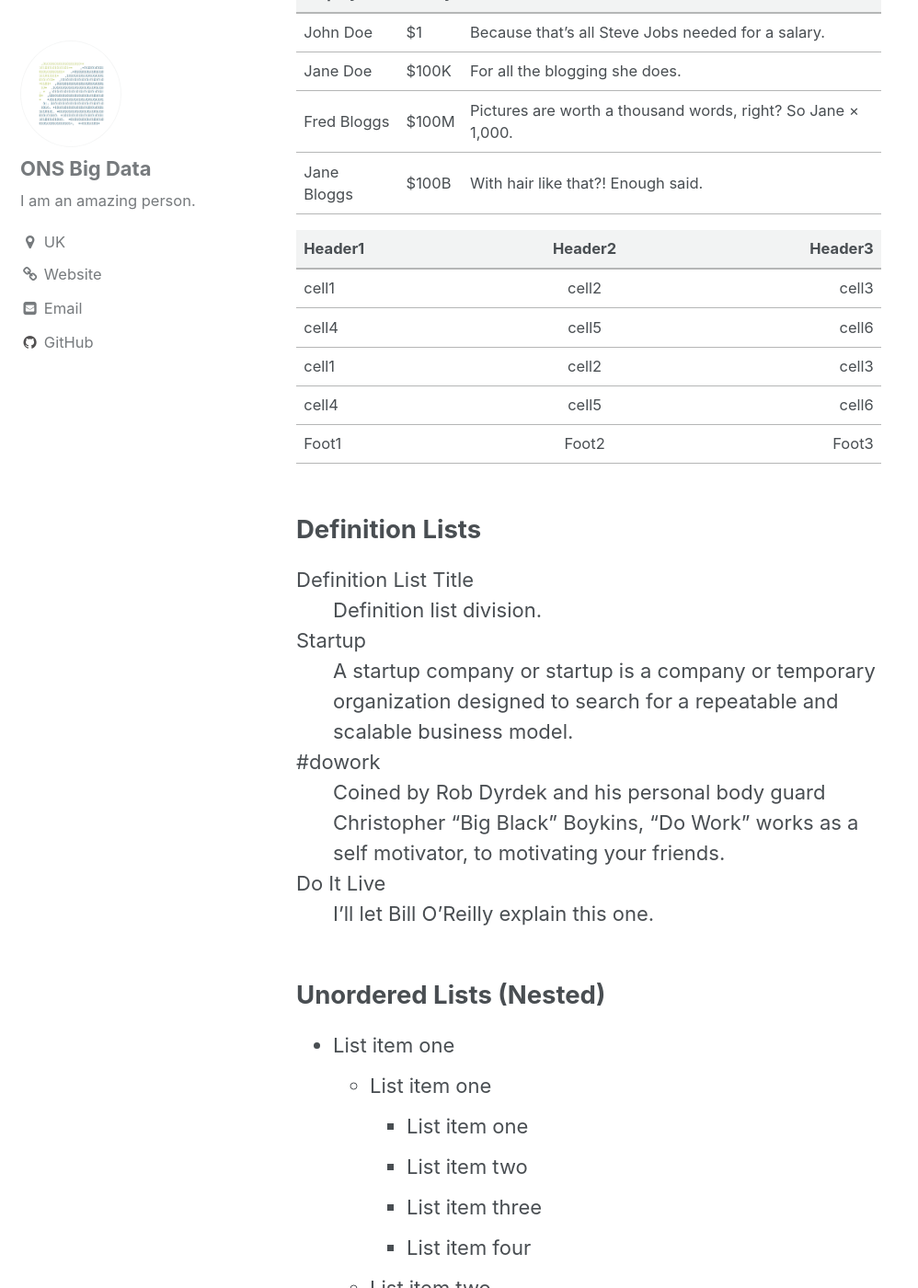
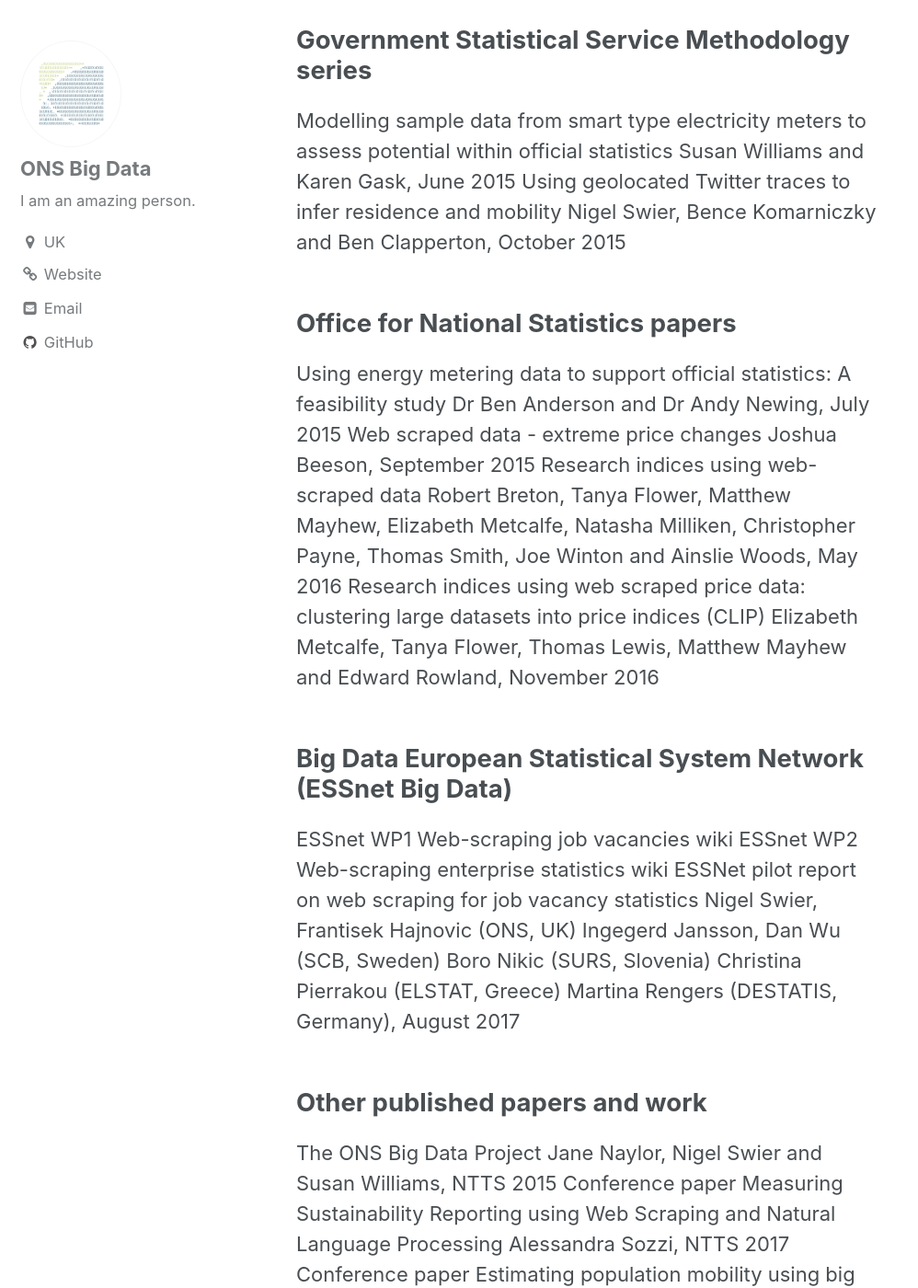
Before and after one commit to ONSBigData/ONSBigData.github.io, a Jekyll site: the page built from _pages/publications.md, in a window 1280 px wide and 1400 px high, scrolled down 1424 px. Shown: the whole window at 92% size, without its empty margins (0-998 px from the left). Built offline with Jekyll 4.4.1, drawn with Linux system fonts in a browser that asks for light colours; some of the changed text lies outside the part shown.

Commit message:
Update publications content

````diff
--- a/_pages/publications.md
+++ b/_pages/publications.md
@@ -1,22 +1,10 @@
 ---
-title: "Archive Layout with Content"
+title: "Published work"
 layout: archive
 permalink: /publications/
 ---
 
 A variety of common markup showing how the theme styles them.
-
-# Header one
-
-## Header two
-
-### Header three
-
-#### Header four
-
-##### Header five
-
-###### Header six
 
 ## Blockquotes
 
@@ -31,187 +19,46 @@
 <cite>Steve Jobs</cite> --- Apple Worldwide Developers' Conference, 1997
 {: .small}
 
-## Tables
+### Methodology working papers
+[Use of satellite imagery to identify caravans]() Iva Spakulova, Forthcoming
+[Opencellid]() Alessandra Sozzi and Susan Williams, Forthcoming
+[Identifying caravan homes in Zoopla data](), Karen Gask, June 2017
+[Statistical uses for mobile phone data - literature review](), Susan Williams, 2017
+Comparing counts of electricity meters and addresses by postcode in England and Wales Alessandra Sozzi, May 2016
+Analysing low electricity consumption using DECC data Karen Gask and Susan Williams, October 2015
+Comparing travel flows between 2011 Census and Oyster card data Karen Gask and Susan Williams, June 2015
+ONS Innovation Laboratories Owen Abbott, December 2014
 
-| Employee         | Salary |                                                              |
-| --------         | ------ | ------------------------------------------------------------ |
-| [John Doe](#)    | $1     | Because that's all Steve Jobs needed for a salary.           |
-| [Jane Doe](#)    | $100K  | For all the blogging she does.                               |
-| [Fred Bloggs](#) | $100M  | Pictures are worth a thousand words, right? So Jane × 1,000. |
-| [Jane Bloggs](#) | $100B  | With hair like that?! Enough said.                           |
 
-| Header1 | Header2 | Header3 |
-|:--------|:-------:|--------:|
-| cell1   | cell2   | cell3   |
-| cell4   | cell5   | cell6   |
-|-----------------------------|
-| cell1   | cell2   | cell3   |
-| cell4   | cell5   | cell6   |
-|=============================|
-| Foot1   | Foot2   | Foot3   |
+## Government Statistical Service Methodology series
+Modelling sample data from smart type electricity meters to assess potential within official statistics Susan Williams and Karen Gask, June 2015
+Using geolocated Twitter traces to infer residence and mobility Nigel Swier, Bence Komarniczky and Ben Clapperton, October 2015
 
-## Definition Lists
+## Office for National Statistics papers
+Using energy metering data to support official statistics: A feasibility study Dr Ben Anderson and Dr Andy Newing, July 2015
+Web scraped data - extreme price changes Joshua Beeson, September 2015
+Research indices using web-scraped data Robert Breton, Tanya Flower, Matthew Mayhew, Elizabeth Metcalfe, Natasha Milliken, Christopher Payne, Thomas Smith, Joe Winton and Ainslie Woods, May 2016
+Research indices using web scraped price data: clustering large datasets into price indices (CLIP) Elizabeth Metcalfe, Tanya Flower, Thomas Lewis, Matthew Mayhew and Edward Rowland, November 2016
 
-Definition List Title
-:   Definition list division.
+## Big Data European Statistical System Network (ESSnet Big Data)
+ESSnet WP1 Web-scraping job vacancies wiki
+ESSnet WP2 Web-scraping enterprise statistics wiki
+ESSNet pilot report on web scraping for job vacancy statistics Nigel Swier, Frantisek Hajnovic (ONS, UK) Ingegerd Jansson, Dan Wu (SCB, Sweden) Boro Nikic (SURS, Slovenia) Christina Pierrakou (ELSTAT, Greece) Martina Rengers (DESTATIS, Germany), August 2017
 
-Startup
-:   A startup company or startup is a company or temporary organization designed to search for a repeatable and scalable business model.
+## Other published papers and work
+The ONS Big Data Project Jane Naylor, Nigel Swier and Susan Williams, NTTS 2015 Conference paper
+Measuring Sustainability Reporting using Web Scraping and Natural Language Processing Alessandra Sozzi, NTTS 2017 Conference paper
+Estimating population mobility using big data sources - the benefits and the challenges. Jane Naylor, Nigel Swier and Susan Williams, Paper presented at IAOS 2016, Forthcoming
+Blending Data Science and statistics across government. Owen Abbott, Philip Lee, Matthew Upson, Matthew Gregory and Dawn Duhaney, Paper presented at 2017 Statistical Data Science conference, Forthcoming
+How should web scraping be organised for official statistics? Nigel Swier, Paper presented at ISI 2017 conference, Forthcoming
 
-#dowork
-:   Coined by Rob Dyrdek and his personal body guard Christopher "Big Black" Boykins, "Do Work" works as a self motivator, to motivating your friends.
+## Blog posts on the wild
+Big data at ONS
+Happy campers - using machine learning to identify caravans in zoopla data
+The emotional side of data
+Civil service live - what did we learn
 
-Do It Live
-:   I'll let Bill O'Reilly [explain](https://www.youtube.com/watch?v=O_HyZ5aW76c "We'll Do It Live") this one.
 
-## Unordered Lists (Nested)
-
-  * List item one
-      * List item one
-          * List item one
-          * List item two
-          * List item three
-          * List item four
-      * List item two
-      * List item three
-      * List item four
-  * List item two
-  * List item three
-  * List item four
-
-## Ordered List (Nested)
-
-  1. List item one
-      1. List item one
-          1. List item one
-          2. List item two
-          3. List item three
-          4. List item four
-      2. List item two
-      3. List item three
-      4. List item four
-  2. List item two
-  3. List item three
-  4. List item four
-
-## Buttons
-
-Make any link standout more when applying the `.btn` class.
-
-```html
-<a href="#" class="btn--success">Success Button</a>
-```
-
-[Primary Button](#){: .btn}
-[Success Button](#){: .btn .btn--success}
-[Warning Button](#){: .btn .btn--warning}
-[Danger Button](#){: .btn .btn--danger}
-[Info Button](#){: .btn .btn--info}
-[Inverse Button](#){: .btn .btn--inverse}
-[Light Outline Button](#){: .btn .btn--light-outline}
-
-```markdown
-[Primary Button Text](#link){: .btn}
-[Success Button Text](#link){: .btn .btn--success}
-[Warning Button Text](#link){: .btn .btn--warning}
-[Danger Button Text](#link){: .btn .btn--danger}
-[Info Button Text](#link){: .btn .btn--info}
-[Inverse Button](#link){: .btn .btn--inverse}
-[Light Outline Button](#link){: .btn .btn--light-outline}
-```
-
-[X-Large Button](#){: .btn .btn--x-large}
-[Large Button](#){: .btn .btn--large}
-[Default Button](#){: .btn}
-[Small Button](#){: .btn .btn--small}
-
-```markdown
-[X-Large Button](#link){: .btn .btn--x-large}
-[Large Button](#link){: .btn .btn--large}
-[Default Button](#link){: .btn}
-[Small Button](#link){: .btn .btn--small}
-```
-
-## Notices
-
-**Watch out!** You can also add notices by appending `{: .notice}` to a paragraph.
-{: .notice}
-
-## HTML Tags
-
-### Address Tag
-
-<address>
-  1 Infinite Loop<br /> Cupertino, CA 95014<br /> United States
-</address>
-
-### Anchor Tag (aka. Link)
-
-This is an example of a [link](http://apple.com "Apple").
-
-### Abbreviation Tag
-
-The abbreviation CSS stands for "Cascading Style Sheets".
-
-*[CSS]: Cascading Style Sheets
-
-### Cite Tag
-
-"Code is poetry." ---<cite>Automattic</cite>
-
-### Code Tag
-
-You will learn later on in these tests that `word-wrap: break-word;` will be your best friend.
-
-### Strike Tag
-
-This tag will let you <strike>strikeout text</strike>.
-
-### Emphasize Tag
-
-The emphasize tag should _italicize_ text.
-
-### Insert Tag
-
-This tag should denote <ins>inserted</ins> text.
-
-### Keyboard Tag
-
-This scarcely known tag emulates <kbd>keyboard text</kbd>, which is usually styled like the `<code>` tag.
-
-### Preformatted Tag
-
-This tag styles large blocks of code.
-
-<pre>
-.post-title {
-  margin: 0 0 5px;
-  font-weight: bold;
-  font-size: 38px;
-  line-height: 1.2;
-  and here's a line of some really, really, really, really long text, just to see how the PRE tag handles it and to find out how it overflows;
-}
-</pre>
-
-### Quote Tag
-
-<q>Developers, developers, developers&#8230;</q> &#8211;Steve Ballmer
-
-### Strong Tag
-
-This tag shows **bold text**.
-
-### Subscript Tag
-
-Getting our science styling on with H<sub>2</sub>O, which should push the "2" down.
-
-### Superscript Tag
-
-Still sticking with science and Isaac Newton's E = MC<sup>2</sup>, which should lift the 2 up.
-
-### Variable Tag
-
-This allows you to denote <var>variables</var>.
 
 {% for post in site.pages %}
 {% include archive-single.html %}
````
Also changed, not shown: 2 other files.
